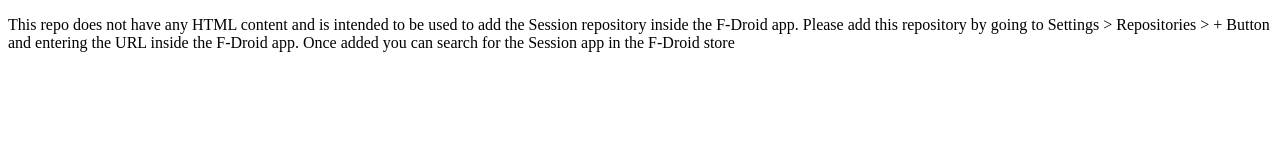
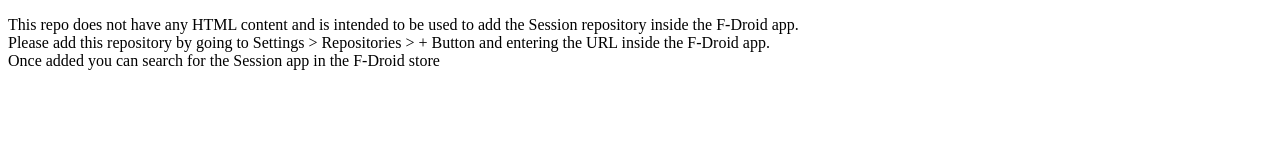
Before and after one commit to oxen-io/session-fdroid, a plain HTML site: page index.html in a window 1280 px wide. Drawn offline with Linux system fonts and the light colour scheme.

Commit message:
Update index.html

```diff
--- a/index.html
+++ b/index.html
@@ -12,9 +12,9 @@
 <body>
 
 <p>
-This repo does not have any HTML content and is intended to be used to add the Session repository inside the F-Droid app.
-Please add this repository by going to Settings > Repositories > + Button and entering the URL inside the F-Droid app.
-Once added you can search for the Session app in the F-Droid store
+This repo does not have any HTML content and is intended to be used to add the Session repository inside the F-Droid app. <br>
+Please add this repository by going to Settings > Repositories > + Button and entering the URL inside the F-Droid app. <br>
+Once added you can search for the Session app in the F-Droid store <br>
 </p>
 
 </body>
```
